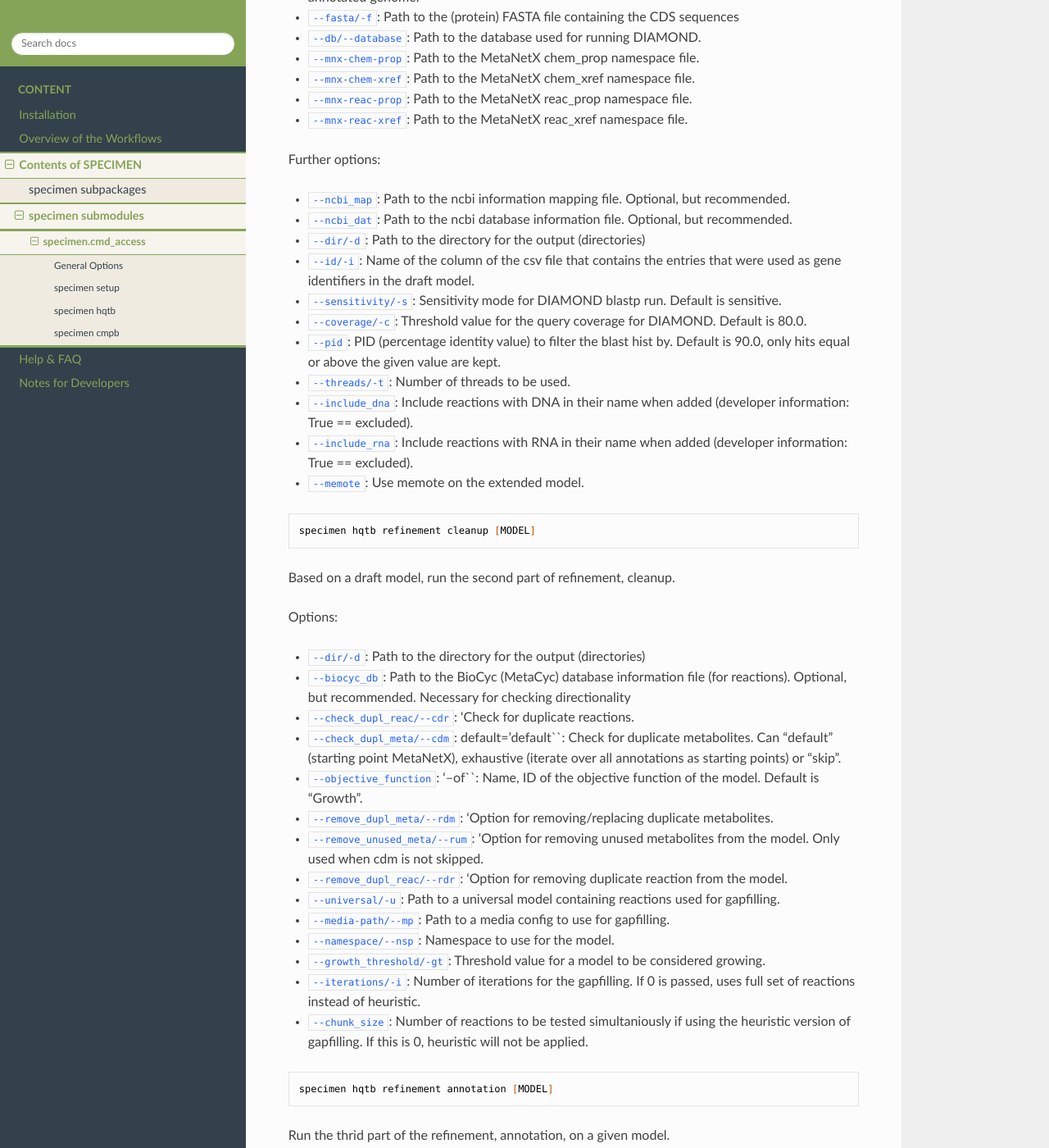
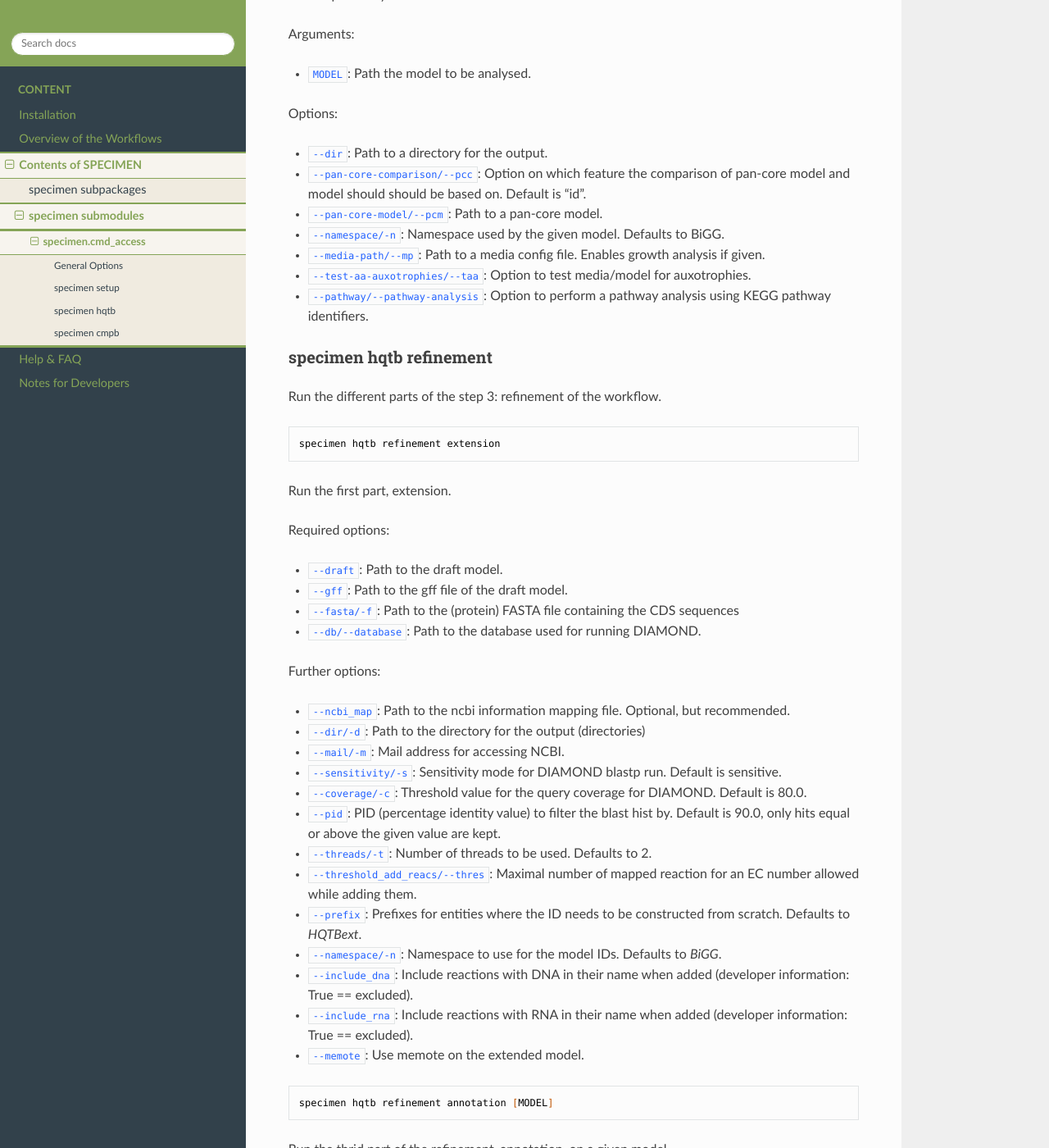
Before and after one commit to draeger-lab/SPECIMEN, a Sphinx documentation site: the page built from docs/source/modules/cmd.rst, in a window 1280 px wide and 1400 px high, scrolled down 3749 px. Shown: the whole window at 82% size. Built offline with Sphinx 7.4.7 and the Read the Docs theme 3.1.0, drawn with Linux system fonts in a browser that asks for light colours; some of the changed text lies outside the part shown.

Commit message:
Update docs

```diff
--- a/docs/source/modules/cmd.rst
+++ b/docs/source/modules/cmd.rst
@@ -59,6 +59,21 @@
 
 - ``--dir/-d``: Name/Path of the directory
 - ``--chunk-size/-s``: Parameter for doenloading files from the web.
+
+.. code:: bash
+
+   specimen setup make-ncbi-mapping [FOLDER]
+
+Generate a mapping file for quicker gene gap-filling.
+
+Argument:
+
+- ``FOLDER``: Path to the input directory to search for files for the mapping.
+
+Options:
+
+- ``--out/-o``: Path to the output directory.
+- ``--extension``: File extension of the annotated genomes to seach for. Defaults to ``gbff``.
 
 specimen hqtb
 -------------
@@ -83,7 +98,12 @@
 
    specimen hqtb bdb [TEMPLATE] [INPUT]
 
-Run step 1: bidirectional BLAST of the workflow. Requires the input and template genome as input.
+Run step 1: bidirectional BLAST of the workflow.
+
+Arguments:
+
+- ``TEMPLATE``: Path to the annotated genome of the template.
+- ``INPUT``: Path to the annotated genome file of the organism-of-interest.
 
 Options:
 
@@ -99,8 +119,12 @@
 
    specimen hqtb draft [TEMPLATE] [BPBBH]
 
-Run step 2: generate draft model of the worfklow. Requires the results of the bidirectional BLAST
-and the template model as input.
+Run step 2: generate draft model of the worfklow.
+
+Arguments:
+
+- ``TEMPLATE``: Path to the template model.
+- ``BPBBH``: Path to the BLASTp directional best hits results file from step 1.
 
 Options:
 
@@ -128,6 +156,10 @@
    specimen hqtb analysis [MODEL]
 
 Run step 5: analysis on a model.
+
+Arguments:
+
+- ``MODEL``: Path the model to be analysed.
 
 Options:
 
@@ -153,56 +185,58 @@
 Required options:
 
 - ``--draft``: Path to the draft model.
-- ``--gene-list/-g``: Path to a csv file containing information on all the genes found in the annotated genome.
+- ``--gff``: Path to the gff file of the draft model.
 - ``--fasta/-f``: Path to the (protein) FASTA file containing the CDS sequences
 - ``--db/--database``: Path to the database used for running DIAMOND.
-- ``--mnx-chem-prop``: Path to the MetaNetX chem_prop namespace file.
-- ``--mnx-chem-xref``: Path to the MetaNetX chem_xref namespace file.
-- ``--mnx-reac-prop``: Path to the MetaNetX reac_prop namespace file.
-- ``--mnx-reac-xref``: Path to the MetaNetX reac_xref namespace file.
 
 Further options:
 
 - ``--ncbi_map``: Path to the ncbi information mapping file. Optional, but recommended.
-- ``--ncbi_dat``: Path to the ncbi database information file. Optional, but recommended.
 - ``--dir/-d``: Path to the directory for the output (directories)
-- ``--id/-i``: Name of the column of the csv file that contains the entries that were used as gene identifiers in the draft model.
+- ``--mail/-m``: Mail address for accessing NCBI.
 - ``--sensitivity/-s``: Sensitivity mode for DIAMOND blastp run. Default is sensitive.
 - ``--coverage/-c``: Threshold value for the query coverage for DIAMOND. Default is 80.0.
 - ``--pid``: PID (percentage identity value) to filter the blast hist by. Default is 90.0, only hits equal or above the given value are kept.
-- ``--threads/-t``: Number of threads to be used.
+- ``--threads/-t``: Number of threads to be used. Defaults to 2.
+- ``--threshold_add_reacs/--thres``: Maximal number of mapped reaction for an EC number allowed while adding them.
+- ``--prefix``: Prefixes for entities where the ID needs to be constructed from scratch. Defaults to `HQTBext`.
+- ``--namespace/-n``: Namespace to use for the model IDs. Defaults to `BiGG`.
 - ``--include_dna``: Include reactions with DNA in their name when added (developer information: True == excluded).
 - ``--include_rna``: Include reactions with RNA in their name when added (developer information: True == excluded).
 - ``--memote``: Use memote on the extended model.
 
-.. code:: bash
+.. .. code:: bash
 
-   specimen hqtb refinement cleanup [MODEL]
+..    specimen hqtb refinement cleanup [MODEL]
 
-Based on a draft model, run the second part of refinement, cleanup.
+.. Based on a draft model, run the second part of refinement, cleanup.
 
-Options:
+.. Options:
 
-- ``--dir/-d``: Path to the directory for the output (directories)
-- ``--biocyc_db``: Path to the BioCyc (MetaCyc) database information file (for reactions). Optional, but recommended. Necessary for checking directionality
-- ``--check_dupl_reac/--cdr``: 'Check for duplicate reactions.
-- ``--check_dupl_meta/--cdm``: default='default``: Check for duplicate metabolites. Can "default" (starting point MetaNetX), exhaustive (iterate over all annotations as starting points) or "skip".
-- ``--objective_function``: '--of``: Name, ID of the objective function of the model. Default is "Growth".
-- ``--remove_dupl_meta/--rdm``: 'Option for removing/replacing duplicate metabolites.
-- ``--remove_unused_meta/--rum``: 'Option for removing unused metabolites from the model. Only used when cdm is not skipped.
-- ``--remove_dupl_reac/--rdr``: 'Option for removing duplicate reaction from the model.
-- ``--universal/-u``: Path to a universal model containing reactions used for gapfilling.
-- ``--media-path/--mp``: Path to a media config to use for gapfilling.
-- ``--namespace/--nsp``: Namespace to use for the model.
-- ``--growth_threshold/-gt``: Threshold value for a model to be considered growing.
-- ``--iterations/-i``: Number of iterations for the gapfilling. If 0 is passed, uses full set of reactions instead of heuristic.
-- ``--chunk_size``: Number of reactions to be tested simultaniously if using the heuristic version of gapfilling. If this is 0, heuristic will not be applied.
+.. - ``--dir/-d``: Path to the directory for the output (directories)
+.. - ``--biocyc_db``: Path to the BioCyc (MetaCyc) database information file (for reactions). Optional, but recommended. Necessary for checking directionality
+.. - ``--check_dupl_reac/--cdr``: 'Check for duplicate reactions.
+.. - ``--check_dupl_meta/--cdm``: default='default``: Check for duplicate metabolites. Can "default" (starting point MetaNetX), exhaustive (iterate over all annotations as starting points) or "skip".
+.. - ``--objective_function``: '--of``: Name, ID of the objective function of the model. Default is "Growth".
+.. - ``--remove_dupl_meta/--rdm``: 'Option for removing/replacing duplicate metabolites.
+.. - ``--remove_unused_meta/--rum``: 'Option for removing unused metabolites from the model. Only used when cdm is not skipped.
+.. - ``--remove_dupl_reac/--rdr``: 'Option for removing duplicate reaction from the model.
+.. - ``--universal/-u``: Path to a universal model containing reactions used for gapfilling.
+.. - ``--media-path/--mp``: Path to a media config to use for gapfilling.
+.. - ``--namespace/--nsp``: Namespace to use for the model.
+.. - ``--growth_threshold/-gt``: Threshold value for a model to be considered growing.
+.. - ``--iterations/-i``: Number of iterations for the gapfilling. If 0 is passed, uses full set of reactions instead of heuristic.
+.. - ``--chunk_size``: Number of reactions to be tested simultaniously if using the heuristic version of gapfilling. If this is 0, heuristic will not be applied.
 
 .. code:: bash
 
    specimen hqtb refinement annotation [MODEL]
 
 Run the thrid part of the refinement, annotation, on a given model.
+
+Argument:
+
+- ``MODEL``: Path to the model to be annotated.
 
 Options:
 
```
Also changed, not shown: other parts of docs/source/modules/cmd.rst (+10 -2 lines), docs/source/modules/core.rst (+16 -45 lines).
